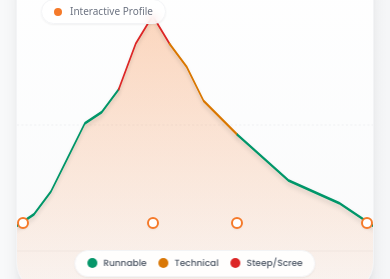
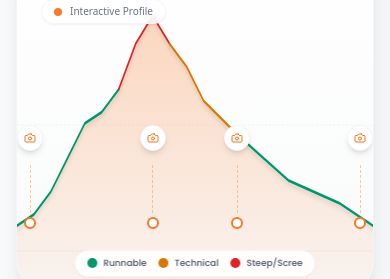
Before and after one commit to HadiBandas/Puntangheightstrail2026, a React (Vite) app: page / in a window 390 px wide. Shown: the part 4000-4279 px from the top of the page. Built offline with nearby package versions, Linux system fonts and the light colour scheme.

Commit message:
Update CourseSection.tsx

```diff
--- a/components/sections/CourseSection.tsx
+++ b/components/sections/CourseSection.tsx
@@ -1,3 +1,4 @@
+
 import React, { useState, useMemo, useRef } from 'react';
 import { motion, AnimatePresence } from 'framer-motion';
 import useScrollAnimation from '../../hooks/useScrollAnimation';
@@ -328,17 +329,27 @@ const InteractiveElevationChart: React.FC<{
                         aria-expanded={hoveredLandmark === lm}
                         aria-controls={hoveredLandmark === lm ? "landmark-tooltip" : undefined}
                     >
+                        {/* Floating Camera Icon */}
+                        <div className={`mb-1 transition-all duration-500 ${hoveredLandmark === lm ? 'opacity-0 -translate-y-4' : 'opacity-100 animate-float'}`}>
+                             <div className="bg-white p-1.5 rounded-full shadow-md border border-gray-100">
+                                  <Camera className="w-3 h-3 text-trail-orange" />
+                             </div>
+                         </div>
+
                         {/* Vertical Dashed Line */}
                         <div
-                            className={`w-px border-l border-dashed h-16 md:h-32 mb-2 transition-opacity duration-300 ${hoveredLandmark === lm ? 'opacity-60' : 'opacity-0'}`}
+                            className={`w-px border-l border-dashed h-12 md:h-24 mb-1 transition-opacity duration-300 ${hoveredLandmark === lm ? 'opacity-60' : 'opacity-40'}`}
                             style={{ borderColor: color }}
                         ></div>
 
-                        {/* Dot */}
-                        <div
-                            className={`w-3 h-3 md:w-4 md:h-4 bg-white rounded-full border-2 transition-all duration-300 shadow-sm ${hoveredLandmark === lm ? 'scale-125 border-4' : 'scale-100'}`}
-                            style={{ borderColor: color }}
-                        ></div>
+                        {/* Dot with Ping */}
+                        <div className="relative flex items-center justify-center">
+                            <span className={`absolute inline-flex h-full w-full rounded-full opacity-40 animate-ping ${hoveredLandmark === lm ? 'hidden' : 'block'}`} style={{ backgroundColor: color }}></span>
+                            <div
+                                className={`relative z-10 w-3 h-3 md:w-4 md:h-4 bg-white rounded-full border-2 transition-all duration-300 shadow-sm ${hoveredLandmark === lm ? 'scale-125 border-4' : 'scale-100'}`}
+                                style={{ borderColor: color }}
+                            ></div>
+                        </div>
 
                         {/* Label */}
                         <div className={`mt-2 text-[10px] md:text-xs font-bebas tracking-wide text-mountain-slate transition-all duration-300 whitespace-nowrap ${hoveredLandmark === lm ? 'opacity-100 scale-110 font-bold' : 'opacity-60 hidden md:block'}`}>
@@ -346,7 +357,7 @@ const InteractiveElevationChart: React.FC<{
                         </div>
 
                         {/* Invisible Hit Area */}
-                        <div className="absolute bottom-0 w-8 h-32 md:h-48 bg-transparent"></div>
+                        <div className="absolute bottom-0 w-10 h-32 md:h-48 bg-transparent"></div>
                     </button>
                  ))}
             </div>
```
